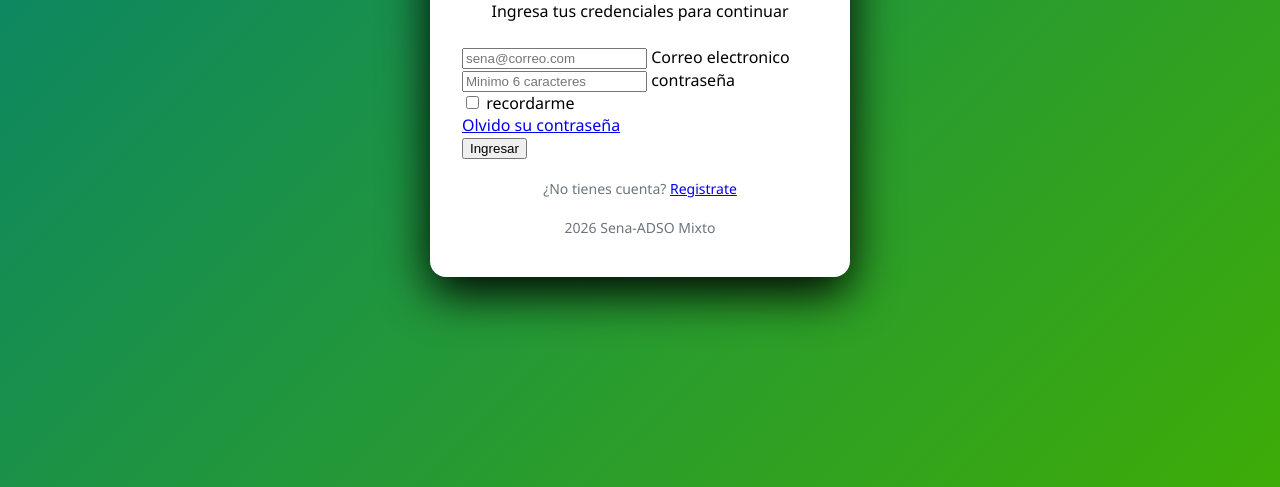
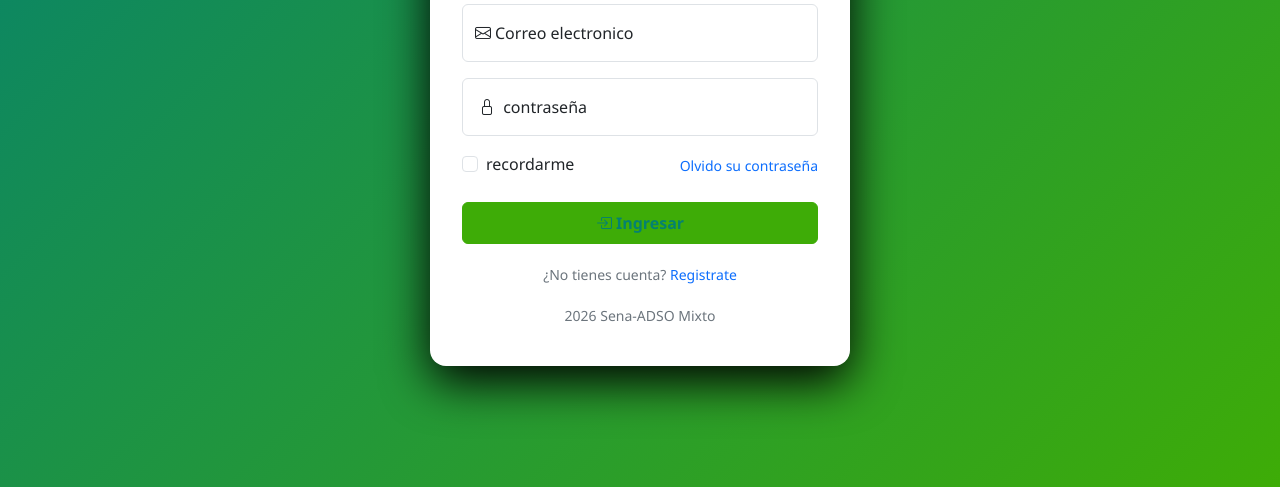
Before and after one commit to JorgeBec312/inventario, a plain HTML site: page index.html in a window 1280 px wide. Shown: the part 313-800 px from the top of the page. Drawn offline with nearby package versions, Linux system fonts and the light colour scheme.

Commit message:
registro acabado
se actualizo el registro con sus estilos de bootstraap

```diff
--- a/css/estilos.css
+++ b/css/estilos.css
@@ -20,22 +20,23 @@ body{/*afecta todo el cuerpo de la pagina*/
 }
 
 .btn-sena{
+    --bs-btn-color: var(--sena-azul);
     /*color de fondo*/
     --bs-btn-bg: var(--sena-verde);
     /*color del borde*/
-    --bs-btn-border-color: var(var(--sena-verde));
+    --bs-btn-border-color: var(--sena-verde);
     /*texto con el mouse arriba*/
     --bs-btn-hover-color: #fff;
     /*fondo con el mouse encima*/
-    --bs-btn-hover-bg: var(var(--sena-verde-oscuro));
+    --bs-btn-hover-bg: var(--sena-verde-oscuro);
     /*borde con le mouse encima*/
-    --bs-btn--border-color: var(var(--sena-verde-oscuro));
+    --bs-btn--border-color: var(--sena-verde-oscuro);
     /*texto mientras se la hace clic*/
     --bs--btn--active-color: #fff;
     /*fondo mientras hace clic*/
-    --bs--btn--active-bg: var(var(--sena-verde-oscuro));
+    --bs--btn--active-bg: var(--sena-verde-oscuro);
     /*borde mientras se hace clic*/
-    --bs-btn-active-border-color: var(var(--sena-verde-oscuro))
+    --bs-btn-active-border-color: var(--sena-verde-oscuro)
     /*cierra la regla*/
 }
 
--- a/index.html
+++ b/index.html
@@ -5,6 +5,9 @@
     <meta charset="UTF-8">
     <meta name="viewport" content="width=device-width, initial-scale=1.0">
     <title>Iniciar secion inventario ADSO</title>
+    <!--CSS de bootstrap 5.3.3 desde url predeterminada-->
+    <link href="https://cdn.jsdelivr.net/npm/bootstrap@5.3.3/dist/css/bootstrap.min.css" rel="stylesheet">
+        <link href="https://cdn.jsdelivr.net/npm/bootstrap-icons@1.11.3/font/bootstrap-icons.min.css"  rel="stylesheet">
     <link href="css/estilos.css" rel="stylesheet"><!--llama los estilos personalizados-->
 </head>
 <body class="login-fondo">
```
Also changed, not shown: 1 other file.
